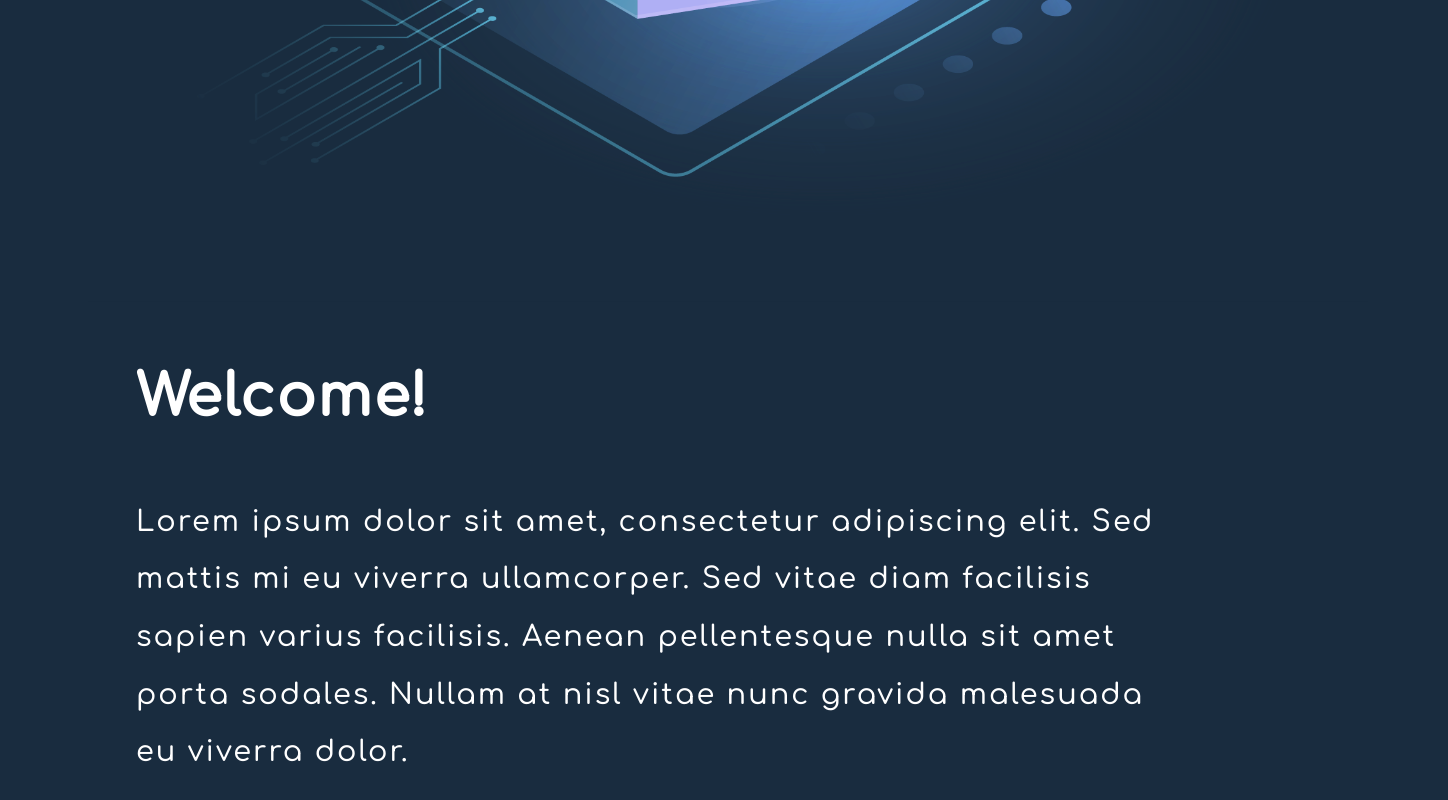
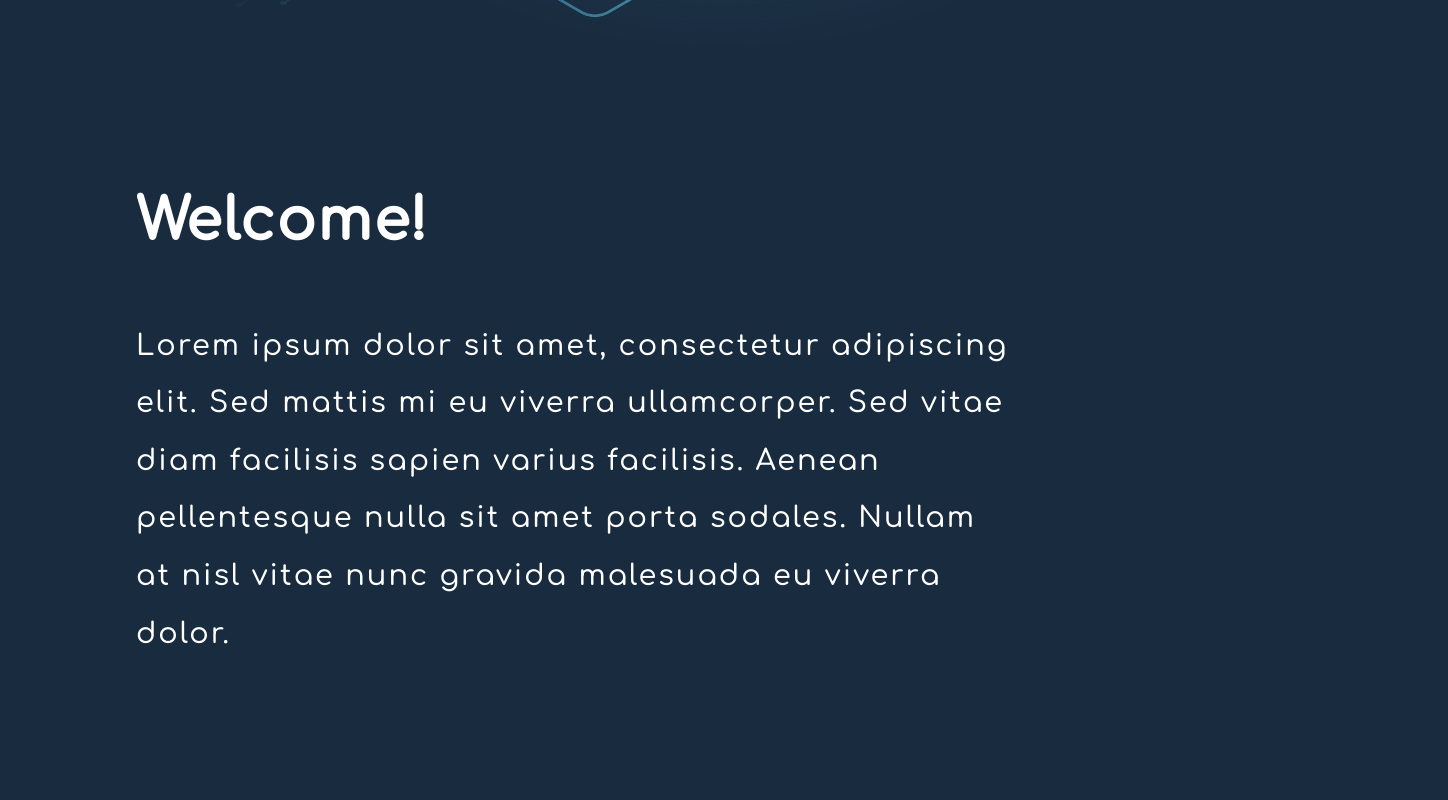
Before and after one commit to sahil801/login-front, a plain HTML site: page index.html in a window 1280 px wide. Shown: the part 1061-1861 px from the top of the page, 1448 px wide, since content can reach past the window. Drawn offline with Linux system fonts and the light colour scheme.

Commit message:
Update main.css

```diff
--- a/main.css
+++ b/main.css
@@ -3,7 +3,7 @@ body{
     font-family: 'Comfortaa', cursive;
     height: 60vh;
     /* /* width: 100rem; */
-    width: 90rem;
+/*     width: 90rem; */
 }
 .ac{
     display: flex;
```
